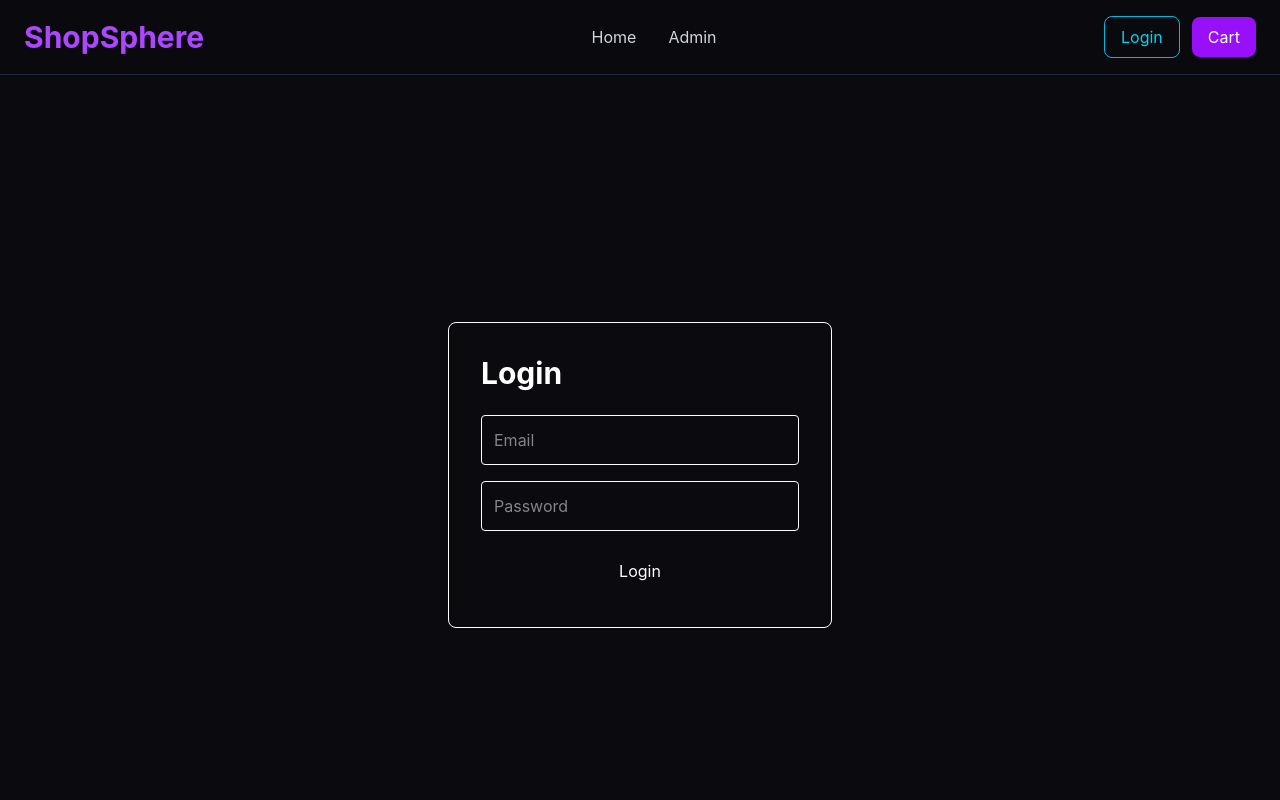
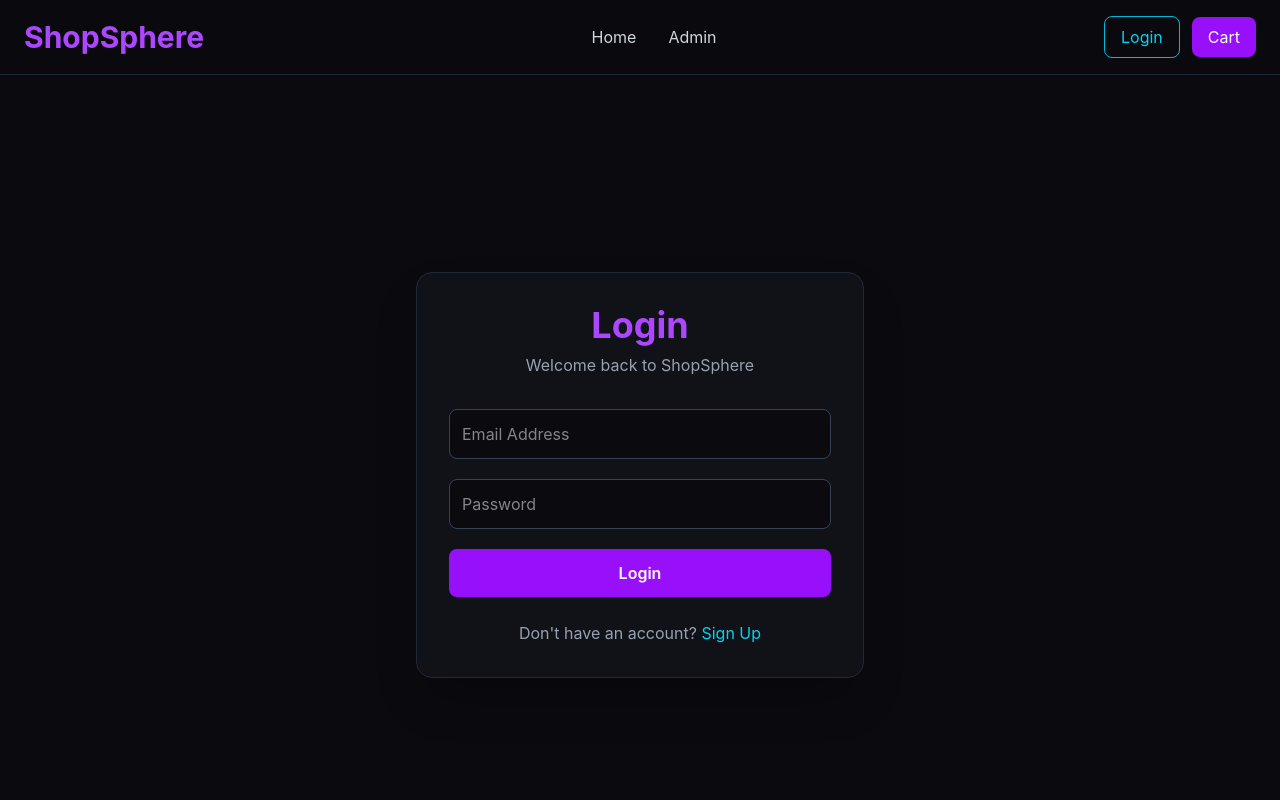
Before and after one commit to maneshwar-sharma07/infotact-project2, a React (Vite) app in the folder client/: page /login in a window 1280 px wide. Shown: the top 800 px of the page. Built offline with nearby package versions, Linux system fonts and the light colour scheme.

Commit message:
style: redesign login page with modern ui

```diff
--- a/client/src/pages/LoginPage.tsx
+++ b/client/src/pages/LoginPage.tsx
@@ -1,20 +1,116 @@
-import React from 'react';
+import { useState } from "react";
+import { useNavigate, Link } from "react-router-dom";
+import api from "../services/api";
 
-const LoginPage: React.FC = () => {
+export default function LoginPage() {
+  const navigate = useNavigate();
+
+  const [email, setEmail] = useState("");
+  const [password, setPassword] = useState("");
+
+  const [loading, setLoading] = useState(false);
+  const [error, setError] = useState("");
+
+  const handleSubmit = async (e: React.FormEvent) => {
+    e.preventDefault();
+
+    setLoading(true);
+    setError("");
+
+    try {
+      const response = await api.post("/auth/login", {
+        email,
+        password,
+      });
+
+      localStorage.setItem("token", response.data.token);
+
+      if (response.data.user) {
+        localStorage.setItem(
+          "user",
+          JSON.stringify(response.data.user)
+        );
+      }
+
+      navigate("/");
+    } catch (err: any) {
+      console.error(err);
+
+      setError(
+        err.response?.data?.message ||
+          "Invalid email or password"
+      );
+    } finally {
+      setLoading(false);
+    }
+  };
+
   return (
-    <div className="min-h-screen bg-bg-primary flex items-center justify-center">
-      <div className="bg-bg-surface p-8 rounded-lg border border-border w-96">
-        <h1 className="text-3xl font-bold text-accent-primary mb-6">Login</h1>
-        <form>
-          <input type="email" placeholder="Email" className="w-full p-3 bg-bg-primary border border-border rounded mb-4 text-text-primary" />
-          <input type="password" placeholder="Password" className="w-full p-3 bg-bg-primary border border-border rounded mb-4 text-text-primary" />
-          <button className="w-full bg-accent-primary text-white p-3 rounded hover:opacity-90">
-            Login
+    <div className="min-h-screen bg-[#0A0A0F] flex items-center justify-center px-4">
+
+      <div className="w-full max-w-md rounded-2xl bg-[#111118] border border-gray-800 p-8 shadow-2xl">
+
+        <h1 className="text-4xl font-bold text-center text-purple-500">
+          Login
+        </h1>
+
+        <p className="mt-2 text-center text-gray-400">
+          Welcome back to ShopSphere
+        </p>
+
+        {error && (
+          <div className="mt-6 rounded-lg border border-red-500 bg-red-500/10 p-3 text-red-400">
+            {error}
+          </div>
+        )}
+
+        <form
+          onSubmit={handleSubmit}
+          className="mt-8 space-y-5"
+        >
+          <input
+            type="email"
+            placeholder="Email Address"
+            value={email}
+            onChange={(e) =>
+              setEmail(e.target.value)
+            }
+            className="w-full rounded-lg border border-gray-700 bg-[#0A0A0F] p-3 text-white focus:border-purple-500 focus:outline-none"
+            required
+          />
+
+          <input
+            type="password"
+            placeholder="Password"
+            value={password}
+            onChange={(e) =>
+              setPassword(e.target.value)
+            }
+            className="w-full rounded-lg border border-gray-700 bg-[#0A0A0F] p-3 text-white focus:border-purple-500 focus:outline-none"
+            required
+          />
+
+          <button
+            type="submit"
+            disabled={loading}
+            className="w-full rounded-lg bg-purple-600 py-3 font-semibold text-white transition hover:bg-purple-700 disabled:opacity-50"
+          >
+            {loading ? "Logging in..." : "Login"}
           </button>
         </form>
+
+        <p className="mt-6 text-center text-gray-400">
+          Don't have an account?{" "}
+          <Link
+            to="/signup"
+            className="text-cyan-400 hover:underline"
+          >
+            Sign Up
+          </Link>
+        </p>
+
       </div>
+
     </div>
   );
-};
-
-export default LoginPage;
+}
```
